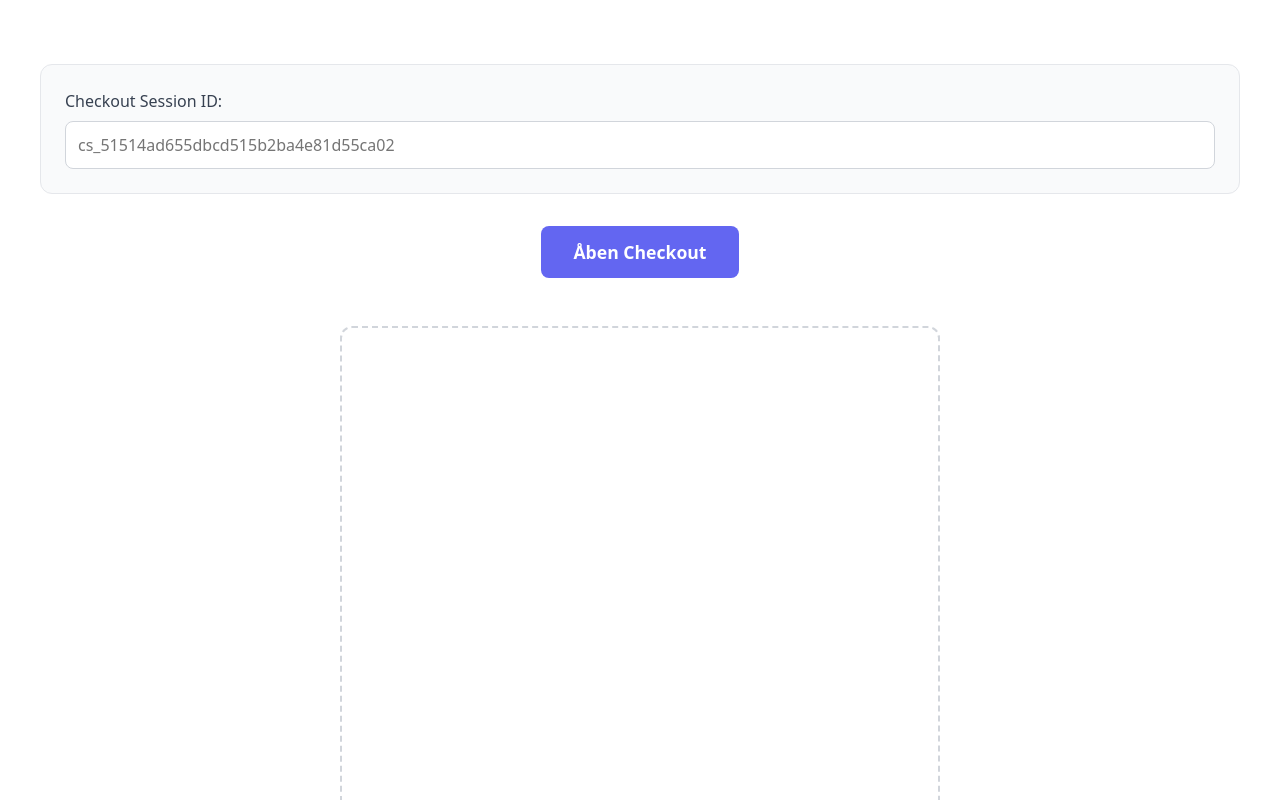
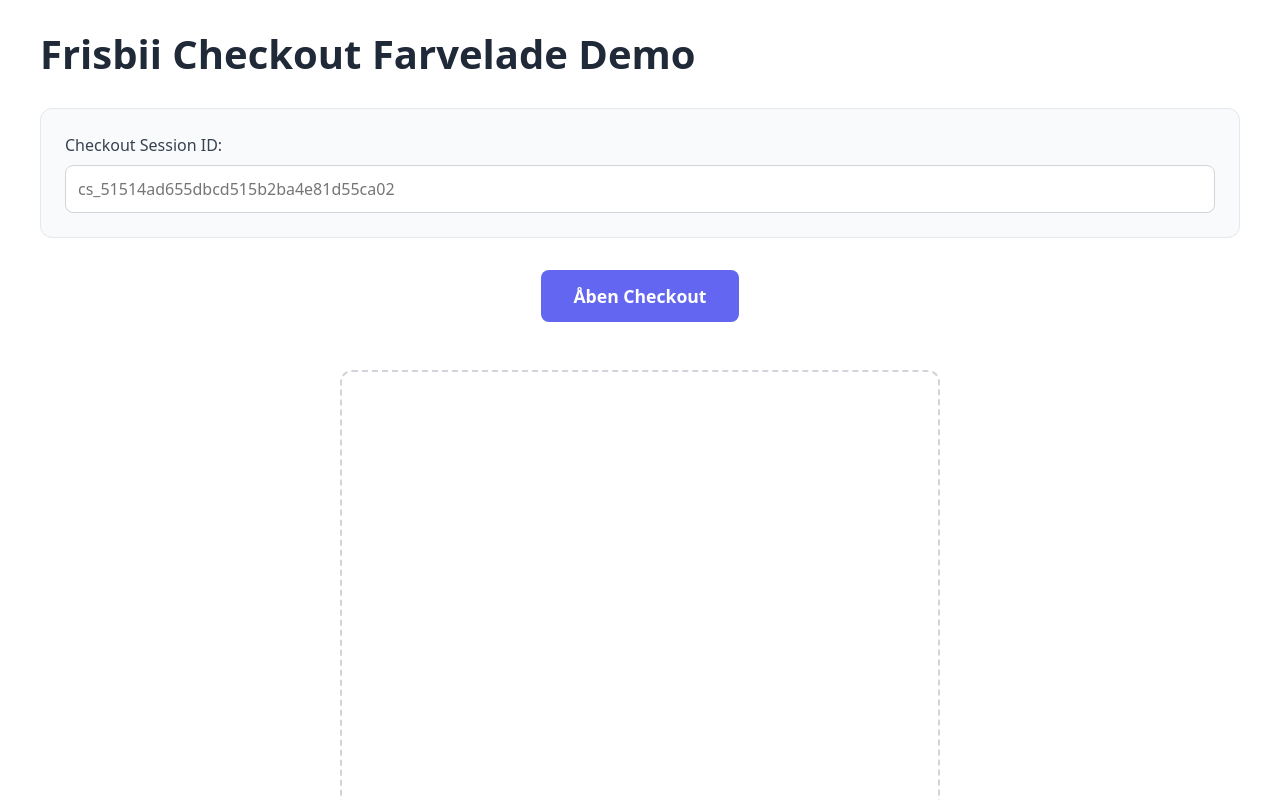
Before and after one commit to JonasPalms/Frisbii-Demo, a website built with Vite: page index.html in a window 1280 px wide. Shown: the top 800 px of the page. Built offline with nearby package versions, Linux system fonts and the light colour scheme.

Commit message:
en titel

```diff
--- a/index.html
+++ b/index.html
@@ -10,7 +10,7 @@
   <body>
     <div id="app">
       <div class="container">
-        <h1></h1>
+        <h1>Frisbii Checkout Farvelade Demo</h1>
         <div class="config-panel">
           <div class="form-group">
             <label for="session-id">Checkout Session ID:</label>
```
